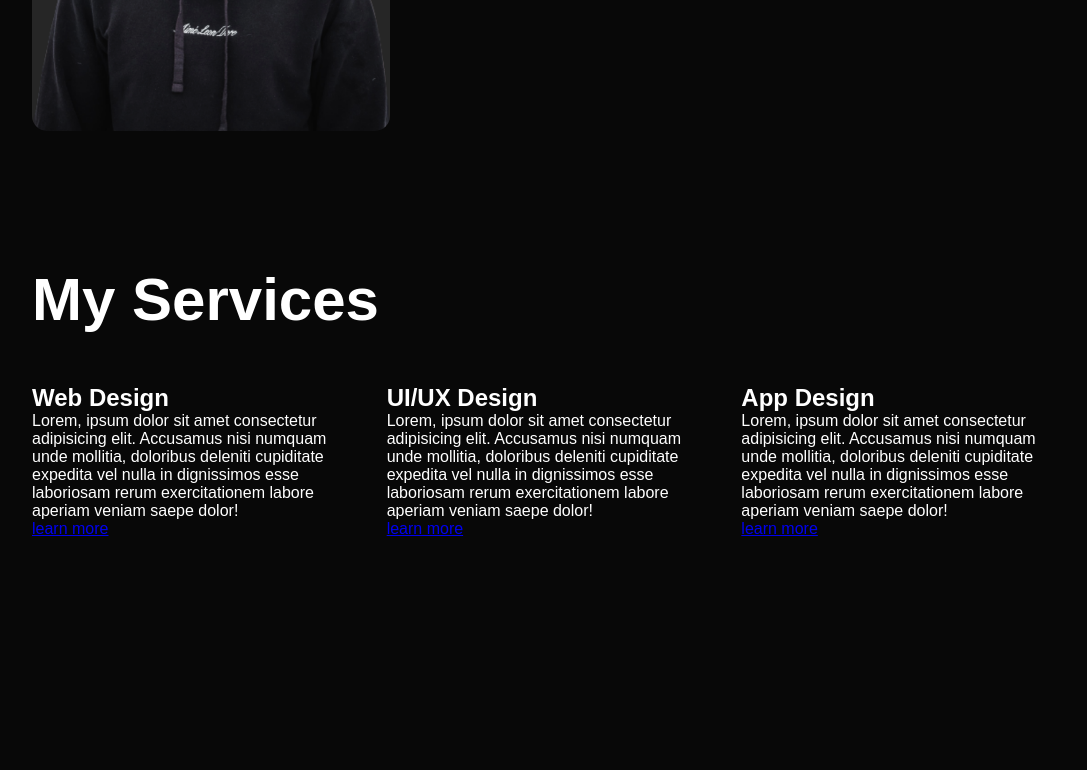
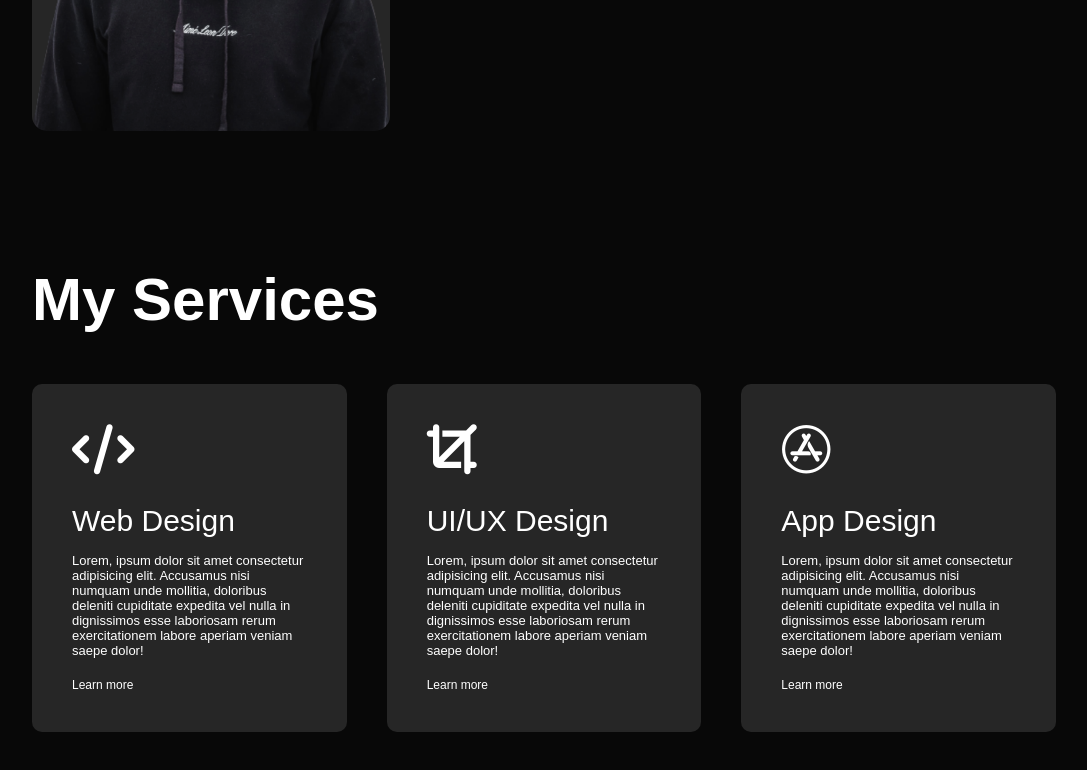
Before and after one commit to Tracer786/Portfolio, a plain HTML site: page index.html in a window 1280 px wide. Shown: the part 1225-1995 px from the top of the page, without its empty margins (96-1183 px from the left). Before the commit the page ends 1803 px from the top, so only its background shows below. Drawn offline with Linux system fonts and the light colour scheme.

Commit message:
Services Complete
The section of my services is completed here

```diff
--- a/index.html
+++ b/index.html
@@ -79,23 +79,29 @@
         <h1 class="sub-title">My Services</h1>
         <div class="services-list">
             <div>
+                <i class="fa-solid fa-code"></i>
                 <h2>Web Design</h2>
                 <p>Lorem, ipsum dolor sit amet consectetur adipisicing elit. Accusamus nisi numquam unde mollitia, doloribus deleniti cupiditate expedita vel nulla in dignissimos esse laboriosam rerum exercitationem labore aperiam veniam saepe dolor!</p>
-                <a href="#">learn more</a>
+                <a href="#">Learn more</a>
             </div>
             <div>
+                <i class="fa-solid fa-crop"></i>
                 <h2>UI/UX Design</h2>
                 <p>Lorem, ipsum dolor sit amet consectetur adipisicing elit. Accusamus nisi numquam unde mollitia, doloribus deleniti cupiditate expedita vel nulla in dignissimos esse laboriosam rerum exercitationem labore aperiam veniam saepe dolor!</p>
-                <a href="#">learn more</a>
+                <a href="#">Learn more</a>
             </div>
             <div>
+                <i class="fa-brands fa-app-store"></i>
                 <h2>App Design</h2>
                 <p>Lorem, ipsum dolor sit amet consectetur adipisicing elit. Accusamus nisi numquam unde mollitia, doloribus deleniti cupiditate expedita vel nulla in dignissimos esse laboriosam rerum exercitationem labore aperiam veniam saepe dolor!</p>
-                <a href="#">learn more</a>
+                <a href="#">Learn more</a>
             </div>
         </div>
     </div>
 </div>
+
+
+
 <script>
     var tablinks = document.getElementsByClassName("tab-links");
     var tabcontents = document.getElementsByClassName("tab-contents");
--- a/style.css
+++ b/style.css
@@ -137,3 +137,31 @@ nav ul li a:hover::after{
     grid-gap: 40px;
     margin-top: 50px;
 }
+.services-list div{
+    background: #262626;
+    padding: 40px;
+    font-size: 13px;
+    font-weight: 300;
+    border-radius: 10px;
+    transition: background 0.5s, transform 0.5s;
+}
+.services-list div i{
+    font-size: 50px;
+    margin-bottom: 30px;
+}
+.services-list div h2{
+    font-size: 30px;
+    font-weight: 500;
+    margin-bottom: 15px;
+}
+.services-list div a{
+    text-decoration: none;
+    color: #fff;
+    font-size: 12px;
+    margin-top: 20px;
+    display: inline-block;
+}
+.services-list div:hover{
+    background: #ff004f;
+    transform: translateY(-10px);
+}
```
